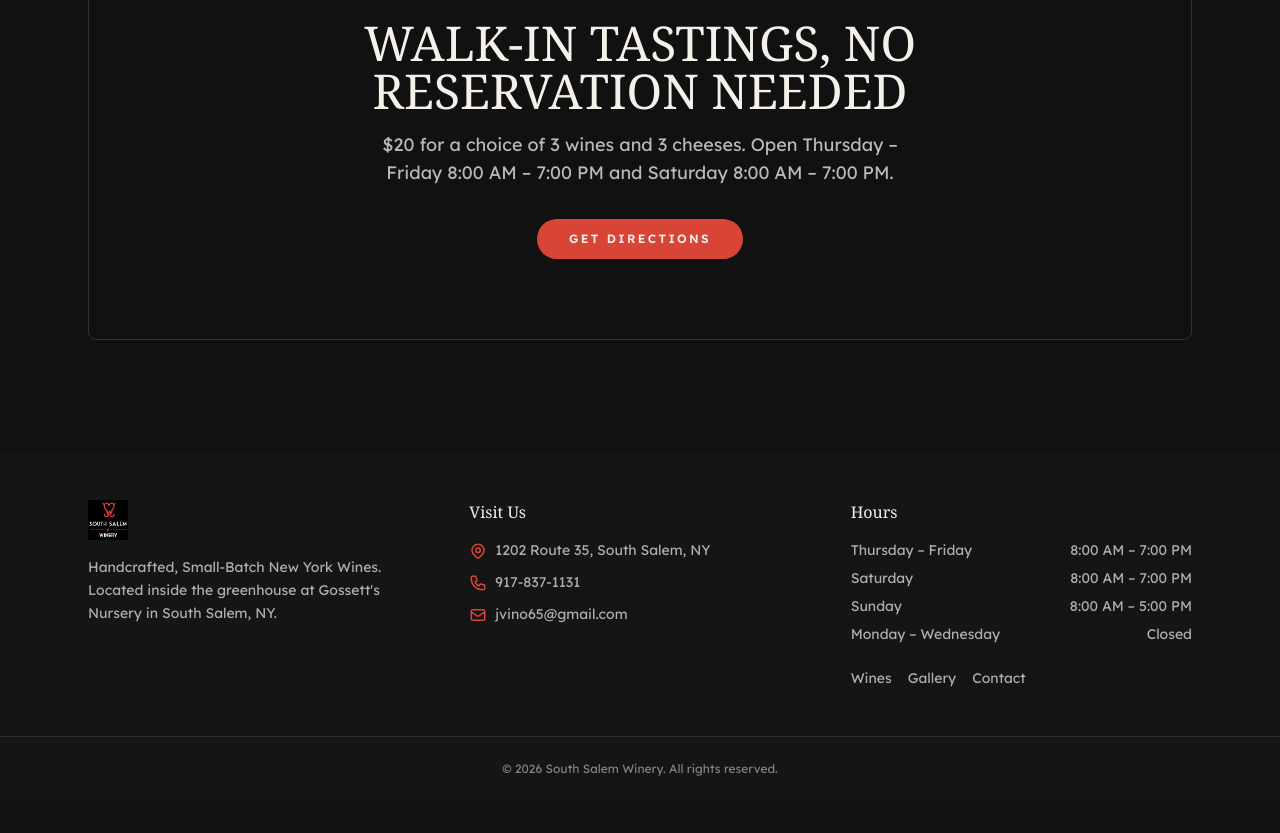
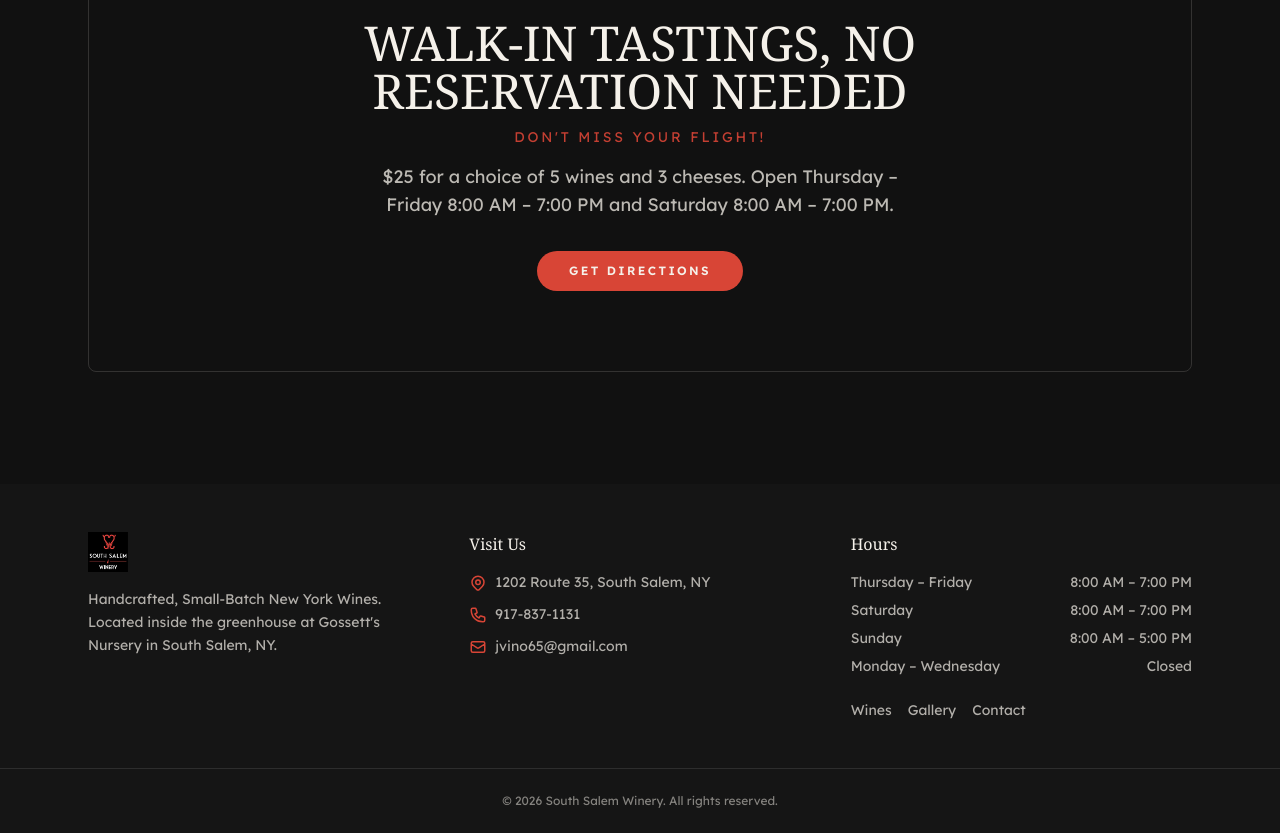
Before and after one commit to jasonf8080/south-salem-winery, a React (Vite) app: page / in a window 1280 px wide. Shown: the part 4720-5553 px from the top of the page. Before the commit the page ends 5521 px from the top, so only its background shows below. Built offline with nearby package versions, Linux system fonts and the light colour scheme.

Commit message:
update VisitCTA

```diff
--- a/src/components/Home/VisitCta.jsx
+++ b/src/components/Home/VisitCta.jsx
@@ -30,8 +30,9 @@
         <h2 className="mt-4 max-w-2xl text-3xl uppercase leading-tight md:text-5xl">
           Walk-In Tastings, No Reservation Needed
         </h2>
+        <p className="mt-3 text-sm uppercase tracking-[0.2em] text-accent/90">Don't miss your flight!</p>
         <p className="mt-4 max-w-xl text-base leading-relaxed text-cream/75 md:text-lg">
-          $20 for a choice of 3 wines and 3 cheeses. Open {contact.hours[0].days} {contact.hours[0].time}
+          $25 for a choice of 5 wines and 3 cheeses. Open {contact.hours[0].days} {contact.hours[0].time}
           {' '}and {contact.hours[1].days} {contact.hours[1].time}.
         </p>
         <Link
```
